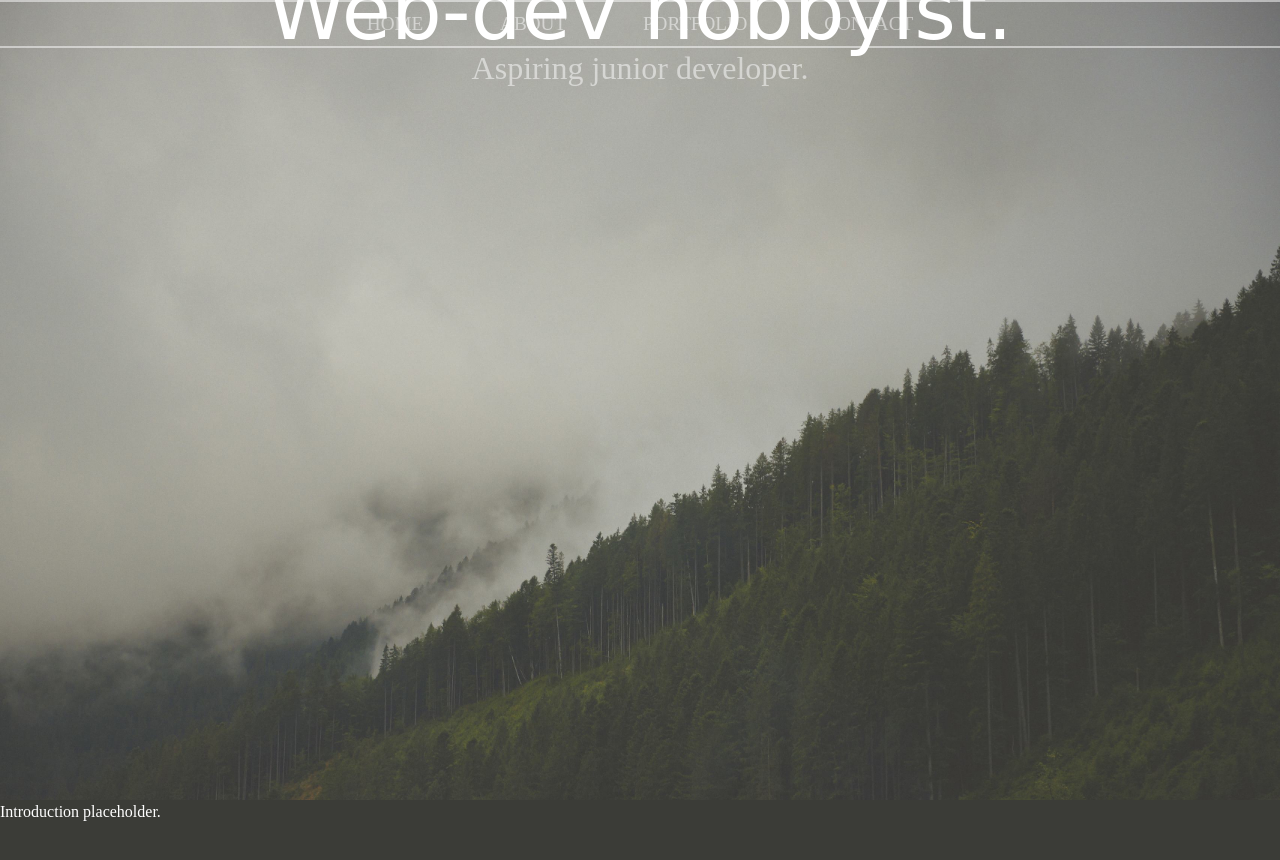
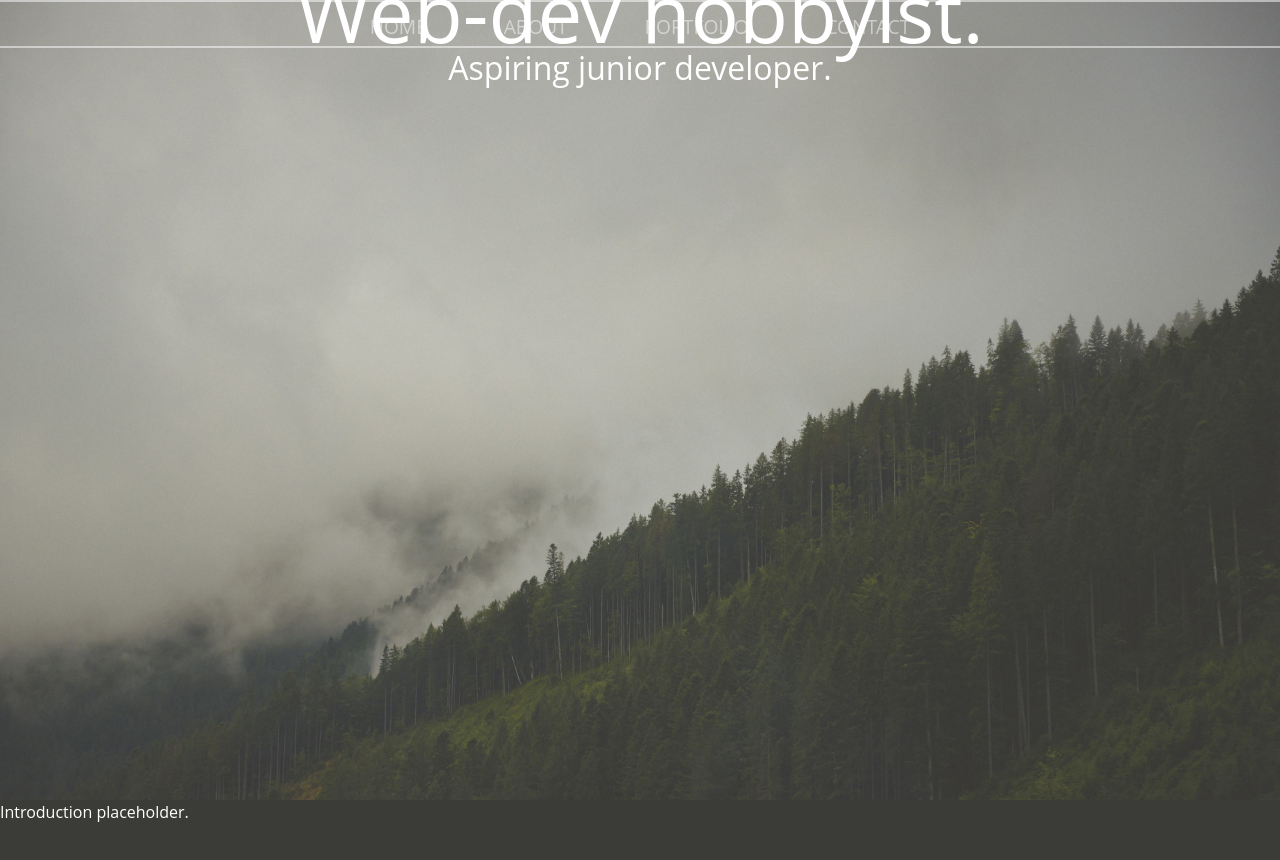
Before and after one commit to ellereeeee/ellereeeee.github.io, a plain HTML site: page index.html in a window 1280 px wide. Shown: the top 860 px of the page. Drawn offline with Linux system fonts and the light colour scheme.

Commit message:
Remove opacity of hero text

```diff
--- a/main.css
+++ b/main.css
@@ -55,10 +55,9 @@ table {
 
 body {
   color: #FFF;
-  font: 1em/1.5em 'Josefin Slab', serif, "Open Sans", "Helvetica Neue", Helvetica, Arial, sans-seriff;
+  font: 1em/1.5em "Open Sans", "Helvetica Neue", Helvetica, Arial, sans-seriff;
 }
 h1 {
-  font-family: 'Sacramento', cursive;
   font-size: 5em;
 }
 h3 {
@@ -125,7 +124,6 @@ section {
 }
 .hero h3 {
   margin-top: 1em;
-  color: rgba(255, 255, 255, .5);
 }
 
 /*
```
